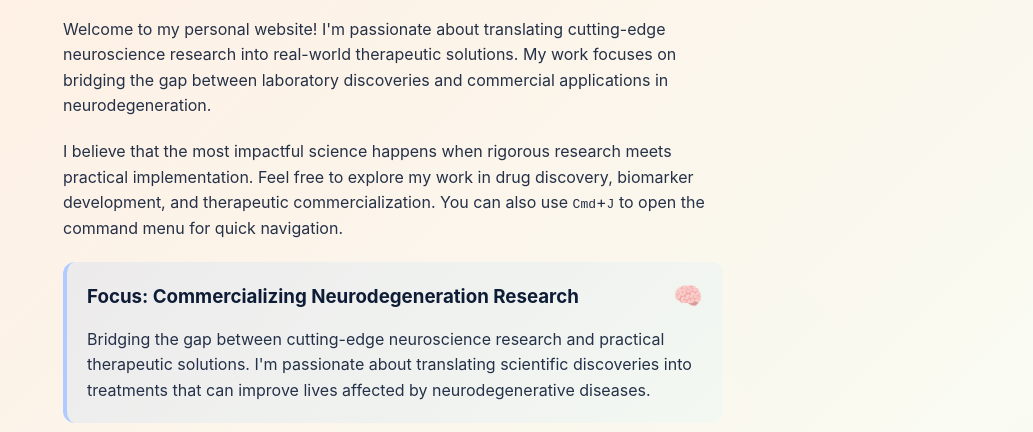
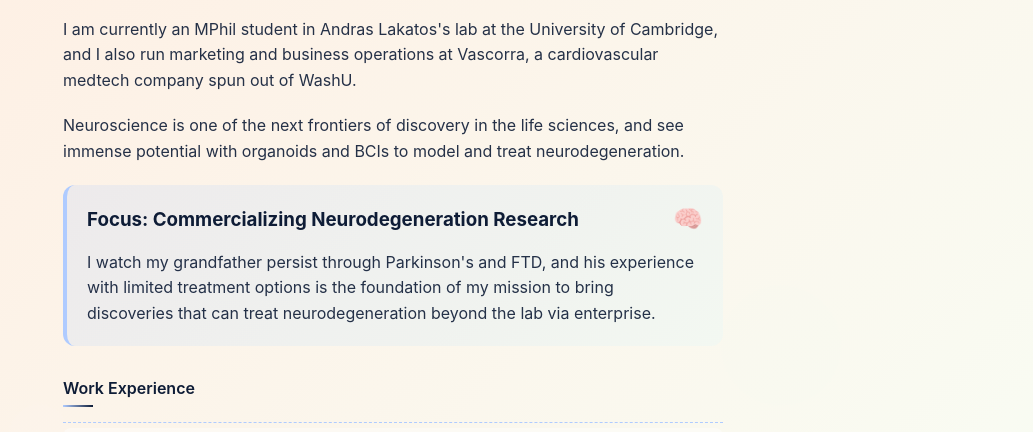
Before and after one commit to EthOsc/personal-site, a plain HTML site: page index.html in a window 1280 px wide. Shown: the part 176-608 px from the top of the page, without its empty margins (247-1280 px from the left). Drawn offline with Linux system fonts and the light colour scheme.

Commit message:
Update index.html

```diff
--- a/index.html
+++ b/index.html
@@ -733,15 +733,14 @@
 </header>
 
         <section class="bio">
-            <p>Welcome to my personal website! I'm passionate about translating cutting-edge neuroscience research into real-world therapeutic solutions. My work focuses on bridging the gap between laboratory discoveries and commercial applications in neurodegeneration.</p>
-            <p>I believe that the most impactful science happens when rigorous research meets practical implementation. Feel free to explore my work in drug discovery, biomarker development, and therapeutic commercialization. You can also use <kbd>Cmd</kbd>+<kbd>J</kbd> to open the command menu for quick navigation.</p>
+            <p>I am currently an MPhil student in Andras Lakatos's lab at the University of Cambridge, and I also run marketing and business operations at Vascorra, a cardiovascular medtech company spun out of WashU.</p>
+            <p>Neuroscience is one of the next frontiers of discovery in the life sciences, and see immense potential with organoids and BCIs to model and treat neurodegeneration.</p>
         </section>
 
         <div class="neuro-highlight">
             <h3 style="margin-top: 0; color: #0E1C36; margin-bottom: 15px;">Focus: Commercializing Neurodegeneration Research</h3>
             <p style="margin: 0; color: #0E1C36; opacity: 0.9;">
-                Bridging the gap between cutting-edge neuroscience research and practical therapeutic solutions.
-                I'm passionate about translating scientific discoveries into treatments that can improve lives affected by neurodegenerative diseases.
+                I watch my grandfather persist through Parkinson's and FTD, and his experience with limited treatment options is the foundation of my mission to bring discoveries that can treat neurodegeneration beyond the lab via enterprise.
             </p>
         </div>
 
```
